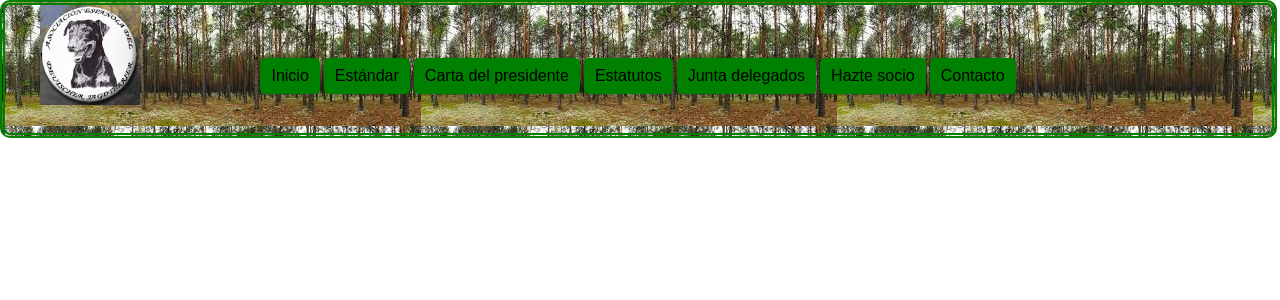
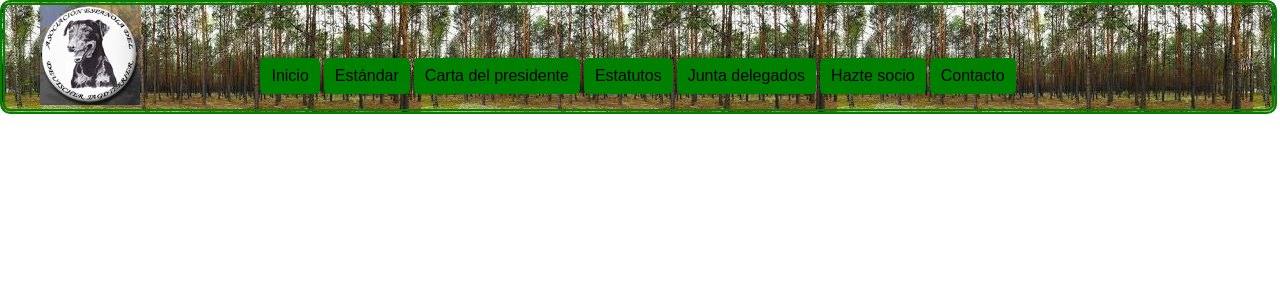
Before and after one commit to maksdv/cazador, a PHP site: page /templates/header.php in a window 1280 px wide. Shown: the top 300 px of the page. Run offline with PHP 8.4, Linux system fonts and the light colour scheme.

Commit message:
fix header

```diff
--- a/css/header.css
+++ b/css/header.css
@@ -5,7 +5,7 @@
 .cabeza{
 	background-image: url("../images/descarga.jpg");
 	width: 99%;
-	height: 16%;
+	height: auto;
 	margin: 0;
 	z-index: 10;
 	position: fixed;
```
